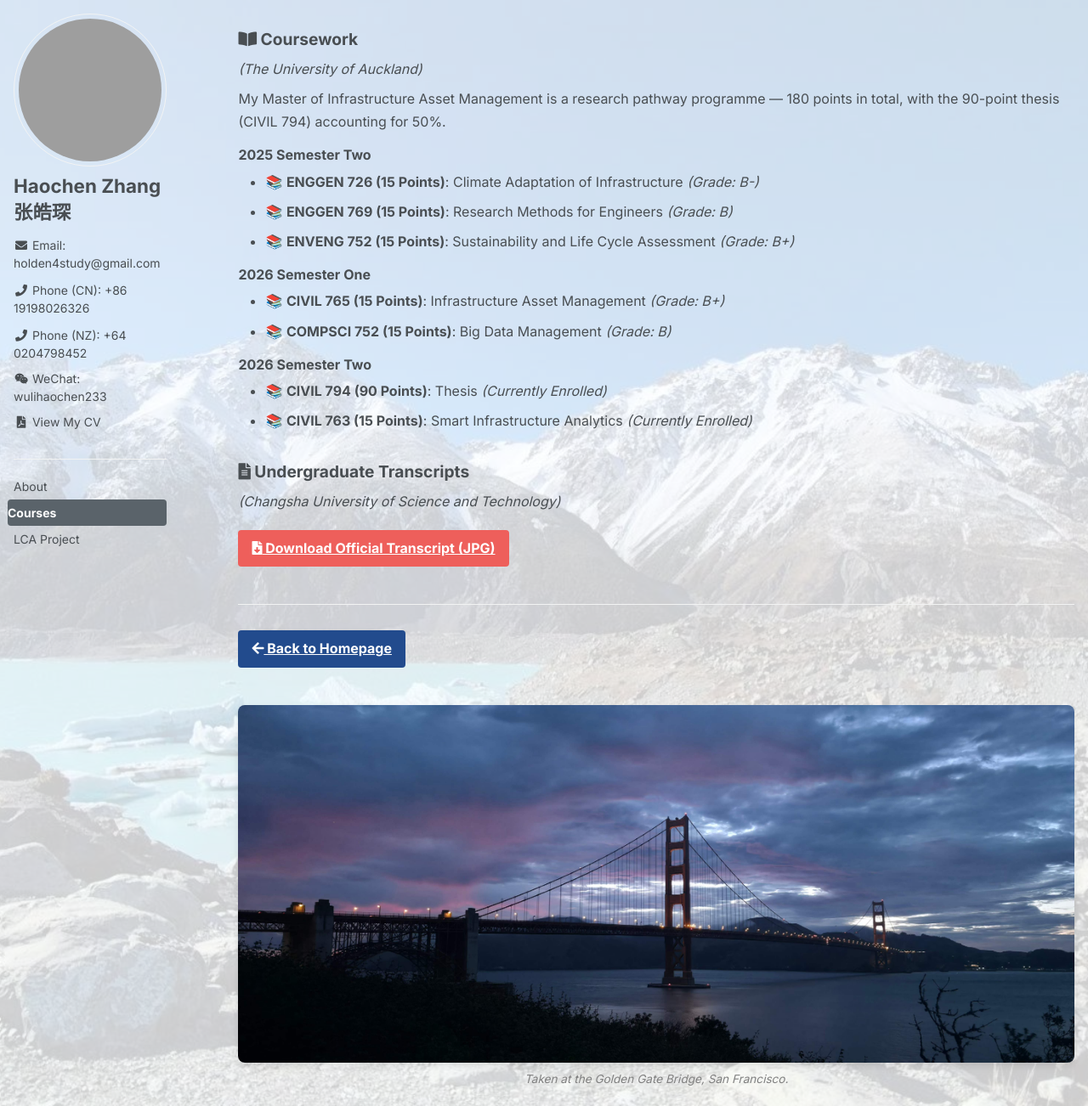
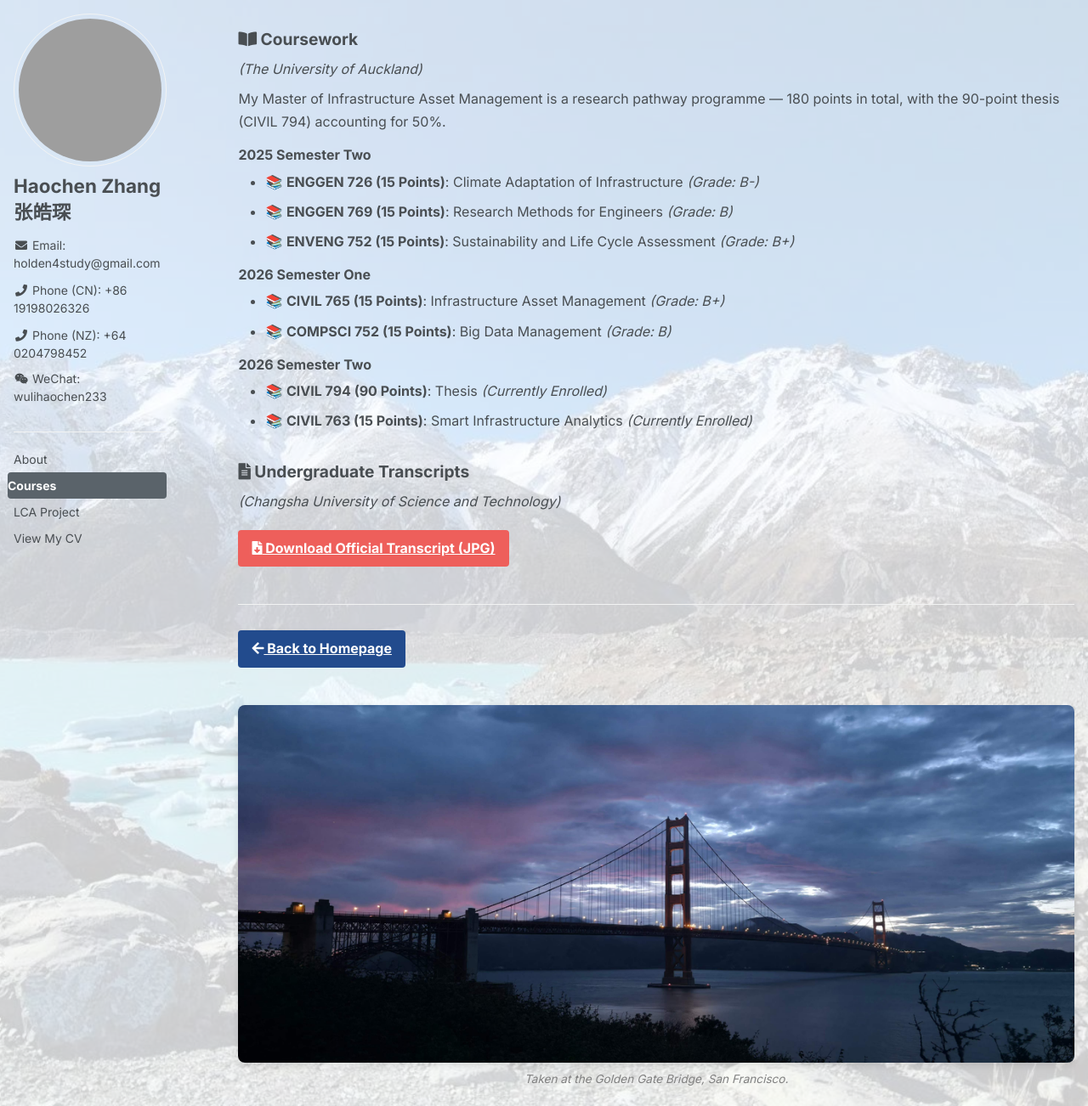
Before and after one commit to Zhang-holden/Zhang-holden.github.io, a Jekyll site: the page built from _pages/courses-transcripts.md, in a window 1280 px wide and 1302 px high. Shown: the whole window at 85% size. Built offline with Jekyll 4.4.1, drawn with Linux system fonts in a browser that asks for light colours; grey boxes are pictures that could not be loaded.

Commit message:
Move CV link into sidebar navigation

```diff
--- a/_data/navigation.yml
+++ b/_data/navigation.yml
@@ -8,3 +8,6 @@ main:
 
   - title: "LCA Project"
     url: "/projects/rescued-flour-lca/"
+
+  - title: "View My CV"
+    url: "/files/CV_Haochen_Zhang.pdf"
--- a/_includes/author-profile.html
+++ b/_includes/author-profile.html
@@ -40,7 +40,6 @@
 {% if author.wechat %}
 <li><i class="fab fa-fw fa-weixin" aria-hidden="true"></i> WeChat: {{ author.wechat }}</li>
 {% endif %}
-<li><a href="{{ '/files/CV_Haochen_Zhang.pdf' | relative_url }}" target="_blank"><i class="fas fa-fw fa-file-pdf" aria-hidden="true"></i> View My CV</a></li>
       {% if author.xiaohongshu %}
         <li><a href="{{ author.xiaohongshu }}" target="_blank"><i class="fas fa-fw fa-book" aria-hidden="true"></i> Xiaohongshu (RED)</a></li>
       {% endif %}
@@ -148,7 +147,6 @@
 {% if author.whatsapp_nz %}
 <a href="tel:{{ author.whatsapp_nz | remove: ' ' }}"><i class="fas fa-fw fa-phone" aria-hidden="true"></i></a>
 {% endif %}
-<a href="{{ '/files/CV_Haochen_Zhang.pdf' | relative_url }}" target="_blank"><i class="fas fa-fw fa-file-pdf" aria-hidden="true"></i></a>
       {% if author.xiaohongshu %}
         <a href="{{ author.xiaohongshu }}" target="_blank"><i class="fas fa-fw fa-book" aria-hidden="true"></i></a>
       {% endif %}
--- a/_includes/sidebar.html
+++ b/_includes/sidebar.html
@@ -5,7 +5,7 @@
     <nav class="sidebar__nav">
       <ul class="nav__list">
         {% for link in site.data.navigation.main %}
-          <li><a href="{{ link.url }}"{% if link.url == page.url %} class="active"{% endif %}>{{ link.title }}</a></li>
+          <li><a href="{{ link.url }}"{% if link.url == page.url %} class="active"{% endif %}{% if link.url contains '.pdf' %} target="_blank"{% endif %}>{{ link.title }}</a></li>
         {% endfor %}
       </ul>
     </nav>
```
